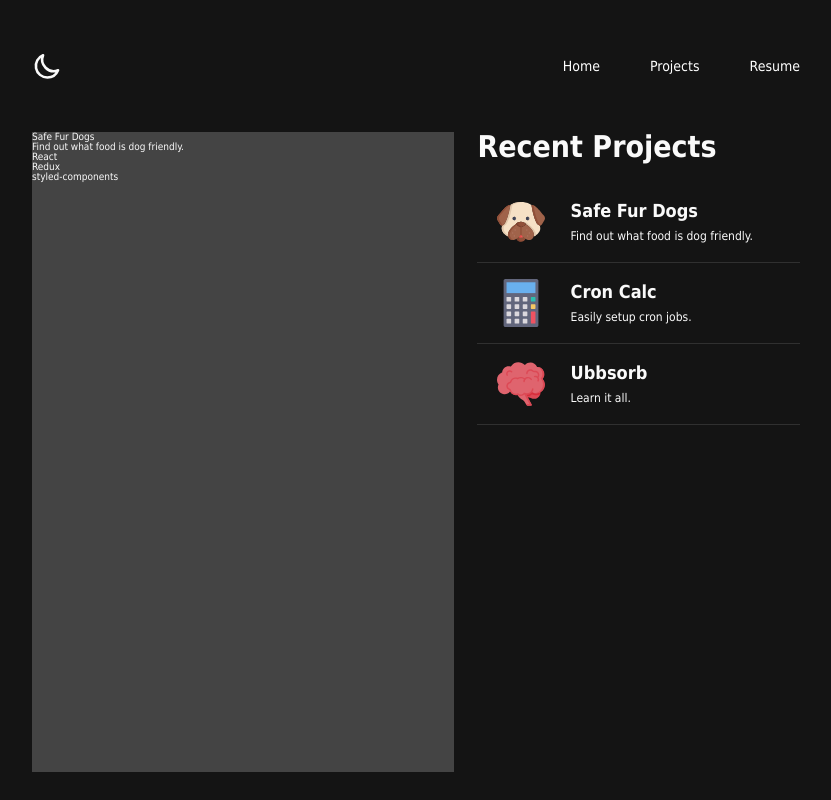
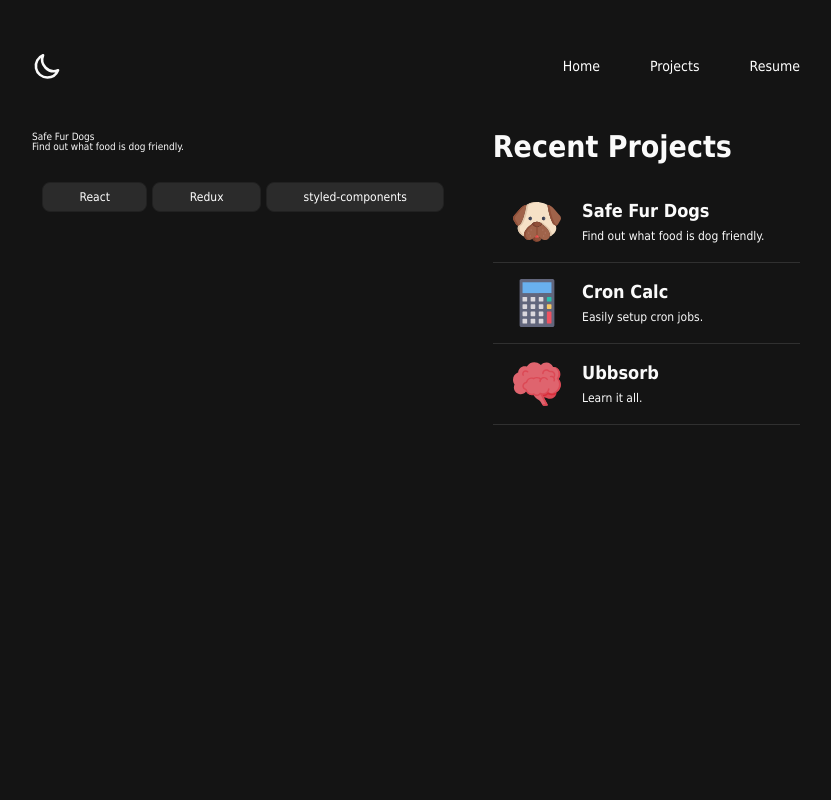
Before and after one commit to alex-lc/portfolio-next, a Next.js app: page /projects in a window 1280 px wide. Shown: the whole page, without its empty margins (224-1055 px from the left). Built offline with nearby package versions, Linux system fonts and the light colour scheme.

Commit message:
Project List width decreased to 40% to add a little more space between the two columns. Tech stack buttons styled in ThemeConfig for light and dark mode.

```diff
--- a/ThemeConfig.js
+++ b/ThemeConfig.js
@@ -11,7 +11,10 @@ export const lightTheme = {
   separator: '#0584FC',
   tagline: '#0584FC',
   navLink: '#363537',
-  projectItemSep: '#d6d6d6'
+  projectItemSep: '#d6d6d6',
+  stackItemText: '#141414',
+  stackItemBg: '#ededed',
+  stackItemBorder: '#d4d4d4'
 }
 
 export const darkTheme = {
@@ -24,7 +27,10 @@ export const darkTheme = {
   separator: '#eff28a',
   tagline: '#eff28a',
   navLink: '#ffffff',
-  projectItemSep: '#303030'
+  projectItemSep: '#303030',
+  stackItemText: '#ffffff',
+  stackItemBg: '#2b2b2b',
+  stackItemBorder: '#212121'
 }
 
 export const GlobalStyles = createGlobalStyle`
@@ -70,4 +76,10 @@ export const GlobalStyles = createGlobalStyle`
   .projectItemSep {
     border-bottom: 1px solid ${({ theme }) => theme.projectItemSep}
   }
+
+  .stackItem {
+    color: ${({ theme }) => theme.stackItemText};
+    background: ${({ theme }) => theme.stackItemBg};
+    border: 1px solid ${({ theme }) => theme.stackItemBorder};
+  }
   `
--- a/components/projects/project-detail.js
+++ b/components/projects/project-detail.js
@@ -1,12 +1,16 @@
 // styles
 import styled from 'styled-components'
+// components
+import TechStackItem from './stack-item'
 
 function ProjectDetail({ selected }) {
     return (
         <ProjectView>
             <h1>{selected.title}</h1>
             <p>{selected.description}</p>
-            {selected.stack.map(item => <div key={item}>{item}</div>)}
+            <StackGrid>
+                {selected.stack.map(item => <TechStackItem key={item} item={item} />)}
+            </StackGrid>
         </ProjectView>
     )
 }
@@ -15,5 +19,13 @@ export default ProjectDetail
 
 const ProjectView = styled.div`
     width: 55%;
-    background: #444444;
 `
+
+const StackGrid = styled.div`
+    margin-top: 2rem;
+    padding: 1rem;
+    width: 100%;
+    display: grid;
+    grid-template-columns: auto auto auto;
+    column-gap: 5px;
+`
--- a/components/projects/project-list.js
+++ b/components/projects/project-list.js
@@ -16,7 +16,7 @@ function ProjectList({ projects, setSelectedProject }) {
 export default ProjectList
 
 const ProjectListContainer = styled.div`
-    width: 42%;
+    width: 40%;
 `
 
 const ListHeading = styled.h2`
--- a/components/projects/stack-item.js
+++ b/components/projects/stack-item.js
@@ -3,10 +3,19 @@ import styled, { ThemeProvider } from 'styled-components'
 
 function TechStackItem({ item }) {
     return (
-        <div>
-            tech stack button
-        </div>
+        <ItemContainer className="stackItem">
+            {item}
+        </ItemContainer>
     )
 }
 
 export default TechStackItem
+
+const ItemContainer = styled.div`
+    padding: 0.8rem 0.3rem;
+    display: flex;
+    align-items: center;
+    justify-content: center;
+    border-radius: 0.8rem;
+    font-size: 1.2rem;
+`
```
